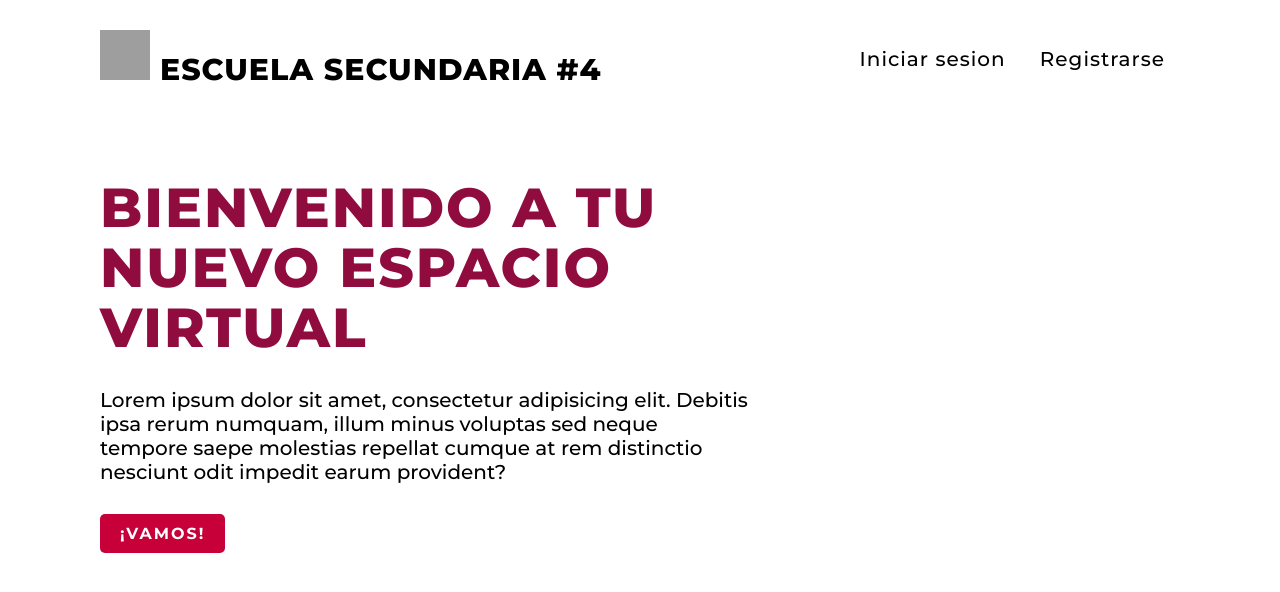
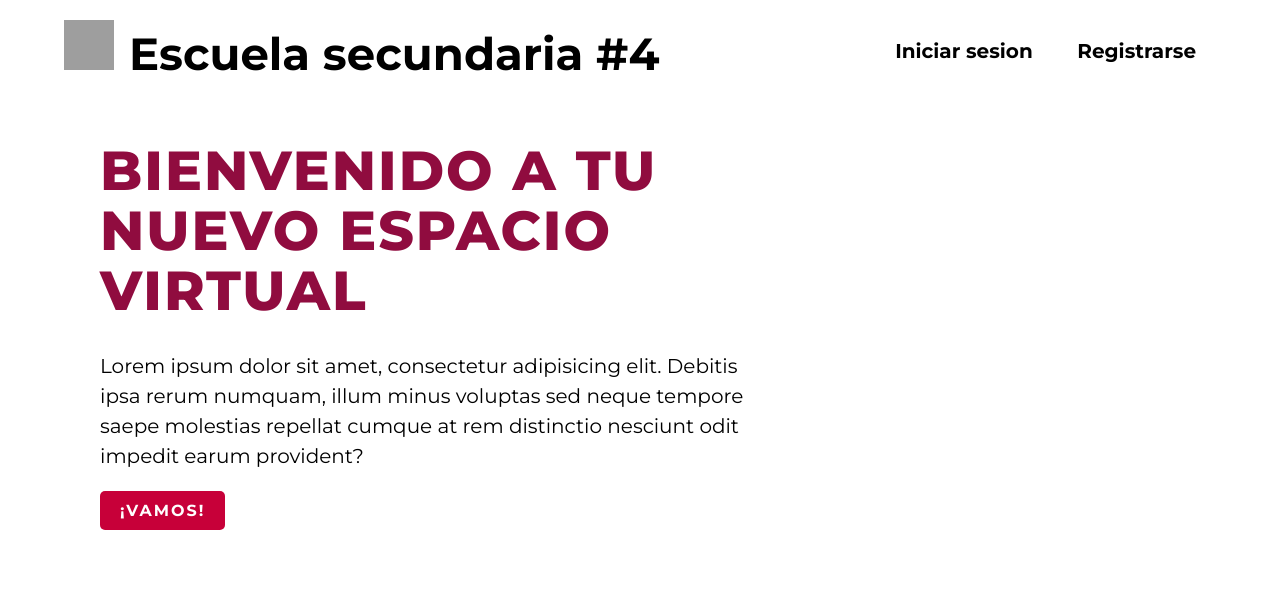
Before and after one commit to LocalHostDiluk/Proyecto-integradora, a PHP site: page / in a window 1280 px wide. Shown: the top 592 px of the page. Run offline with PHP 8.4, Linux system fonts and the light colour scheme; some libraries are stand-ins or nearby versions; grey boxes are pictures that could not be loaded.

Commit message:
Add files via upload
modificacion

```diff
--- a/index.html
+++ b/index.html
@@ -4,30 +4,26 @@
     <meta charset="UTF-8">
     <meta name="viewport" content="width=device-width, initial-scale=1.0">
     <link rel="stylesheet" href="style.css">
-    <link rel="stylesheet" href="https://cdnjs.cloudflare.com/ajax/libs/font-awesome/6.6.0/css/all.min.css">
     <title>Página de inicio</title>
     <link rel="shortcut icon" href="/images/logo2.png" type="image/x-icon">
 </head>
 <body>
 
     <section>
-        <input type="checkbox" id="check">
+
         <header>
-            <h2><a href="index.html" class="logo"><img class="imglogo" src="/images/logo2.png" alt="logo escuela">Escuela secundaria #4</a></h2>
-            <nav class="nav">
-                <a href="/login/login.html">Iniciar sesion</a>
-                <a href="/registro/registro.html">Registrarse</a>
+            <nav>
+                <a href="index.html" class="logo"><img class="imglogo" src="/images/logo2.png" alt="Logo escuela">Escuela secundaria #4</a>
+                <ul>
+                    <li><a href="/login/login.html">Iniciar sesion</a></li>
+                    <li><a href="/registro/registro.html">Registrarse</a></li>
+                </ul>
             </nav>
-
-            <label for="check">
-                <i class="fas fa-bars menu-btn"></i>
-                <i class="fas fa-times close-btn"></i>
-            </label>
         </header>
 
         <div class="contenido">
             <div class="info">
-                <h2>Bienvenido a tu <br>nuevo espacio virtual</h2>
+                <h2>Bienvenido a tu <br><span>nuevo espacio virtual</span></h2>
                 <p>Lorem ipsum dolor sit amet, consectetur adipisicing elit. Debitis ipsa rerum numquam, illum minus voluptas sed neque tempore saepe molestias repellat cumque at rem distinctio nesciunt odit impedit earum provident?</p>
                 <a href="/login/login.html" class="btn">¡Vamos!</a>
             </div>
--- a/style.css
+++ b/style.css
@@ -7,6 +7,60 @@
     box-sizing: border-box;
 }
 
+/* CSS MENÚ */
+nav{
+    display: flex;
+    align-items: center;
+    justify-content: space-between;
+    padding-top: 20px;
+    padding-left: 5%;
+    padding-right: 5%;
+    font-weight: bold;
+}
+
+.imglogo{
+    width: 50px;
+    height: 50px;
+    margin-right: 15px;
+}
+
+.logo{
+    color:black;
+    font-size: 45px;
+    text-decoration: none;
+}
+
+.logo:hover{
+    color: #900C3F;
+    transition: all 300ms;
+    text-decoration: overline;
+}
+
+ul li{
+    display: inline-block;
+    padding: 0px 20px;
+}
+
+ul li:hover{
+    transition: all 400ms;
+    transform: scale(1.1);
+}
+
+ul li a{
+    font-size: 20px;
+    text-decoration: none;
+    color: black;
+    transition: all 300ms;
+}
+
+ul li a:hover{
+    color: #900C3F;
+    text-decoration: underline;
+}
+
+/* FIN CSS MENÚ */
+
+/* CSS CUERPO */
 section{
     position: relative;
     width: 100%;
@@ -14,54 +68,6 @@ section{
     display: flex;
     flex-direction: column;
     justify-content: flex-start;
-}
-
-header{
-    position: relative;
-    top: 0;
-    width: 100%;
-    padding: 30px 100px;
-    display: flex;
-    justify-content: space-between;
-    align-items: center;
-}
-
-header .logo{
-    position: relative;
-    color: #000;
-    font-size: 30px;
-    text-decoration: none;
-    text-transform: uppercase;
-    font-weight: 800;
-    letter-spacing: 1px;
-    transition: 0.4s;
-}
-
-header .logo:hover{
-    color: #900C3F;
-}
-
-header .nav a{
-    color: #000;
-    text-decoration: none;
-    font-weight: 500;
-    letter-spacing: 1px;
-    font-size: 20px;
-    padding: 2px 15px;
-    border-radius: 20px;
-    transition: 0.3s;
-}
-
-header .nav a:hover{
-    color: #900C3F;
-    text-decoration: underline;
-
-}
-
-header h2 a .imglogo{
-    width: 50px;
-    height: 50px;
-    margin-right: 10px;
 }
 
 .contenido{
@@ -80,9 +86,10 @@ header h2 a .imglogo{
 }
 
 .contenido .info p{
+    color: black;
     font-size: 20px;
-    font-weight: 500;
-    margin-bottom: 40px;
+    line-height: 30px;
+    margin-bottom: 30px;
 }
 
 .contenido .info a{
```
Also changed, not shown: other parts of style.css (+1 -92 lines), login/login.html (deleted, +0 -82 lines), login/login.js (added, +35 -0 lines), images/favicon.png (added), images/logo.png (added), images/logo1.png (added).
